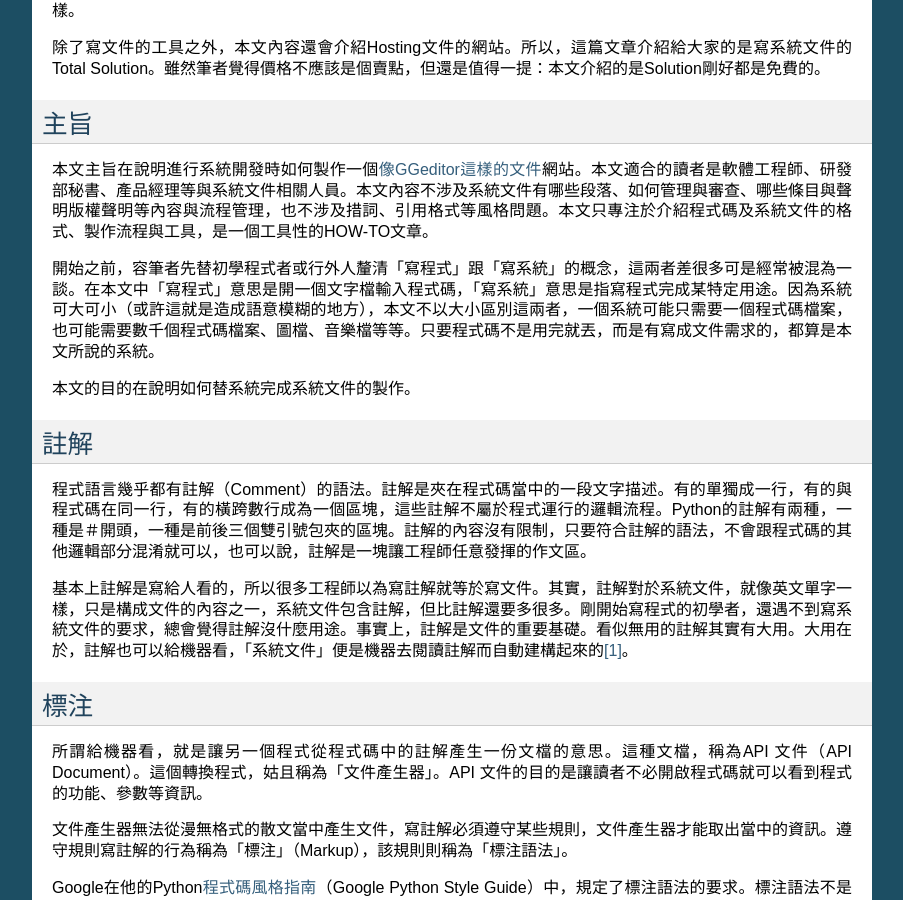
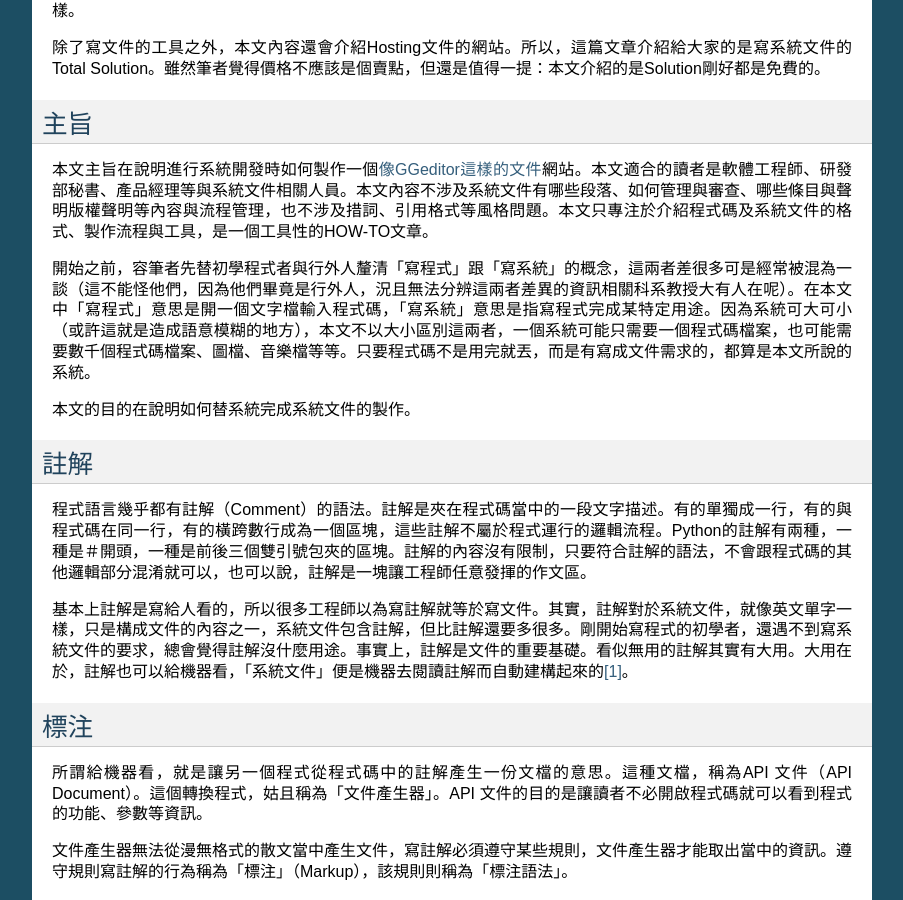
Before and after one commit to iapyeh/iapyeh, a Sphinx documentation site: the page built from docs/blogs/technical/how2pydocs.rst, in a window 1280 px wide and 900 px high, scrolled down 840 px. Shown: the whole window, without its empty margins (198-1101 px from the left). Built offline with Sphinx 7.4.7, drawn with Linux system fonts in a browser that asks for light colours.

Commit message:
Google Docs reST Editor@2017-1-19 18:19:35

```diff
--- a/docs/blogs/technical/how2pydocs.rst
+++ b/docs/blogs/technical/how2pydocs.rst
@@ -34,7 +34,7 @@
 
 本文主旨在說明進行系統開發時如何製作一個\ |LINK2|\ 網站。本文適合的讀者是軟體工程師、研發部秘書、產品經理等與系統文件相關人員。本文內容不涉及系統文件有哪些段落、如何管理與審查、哪些條目與聲明版權聲明等內容與流程管理，也不涉及措詞、引用格式等風格問題。本文只專注於介紹程式碼及系統文件的格式、製作流程與工具，是一個工具性的HOW-TO文章。
 
-開始之前，容筆者先替初學程式者或行外人釐清「寫程式」跟「寫系統」的概念，這兩者差很多可是經常被混為一談。在本文中「寫程式」意思是開一個文字檔輸入程式碼，「寫系統」意思是指寫程式完成某特定用途。因為系統可大可小（或許這就是造成語意模糊的地方），本文不以大小區別這兩者，一個系統可能只需要一個程式碼檔案，也可能需要數千個程式碼檔案、圖檔、音樂檔等等。只要程式碼不是用完就丟，而是有寫成文件需求的，都算是本文所說的系統。
+開始之前，容筆者先替初學程式者與行外人釐清「寫程式」跟「寫系統」的概念，這兩者差很多可是經常被混為一談（這不能怪他們，因為他們畢竟是行外人，況且無法分辨這兩者差異的資訊相關科系教授大有人在呢）。在本文中「寫程式」意思是開一個文字檔輸入程式碼，「寫系統」意思是指寫程式完成某特定用途。因為系統可大可小（或許這就是造成語意模糊的地方），本文不以大小區別這兩者，一個系統可能只需要一個程式碼檔案，也可能需要數千個程式碼檔案、圖檔、音樂檔等等。只要程式碼不是用完就丟，而是有寫成文件需求的，都算是本文所說的系統。
 
 本文的目的在說明如何替系統完成系統文件的製作。
 
```
